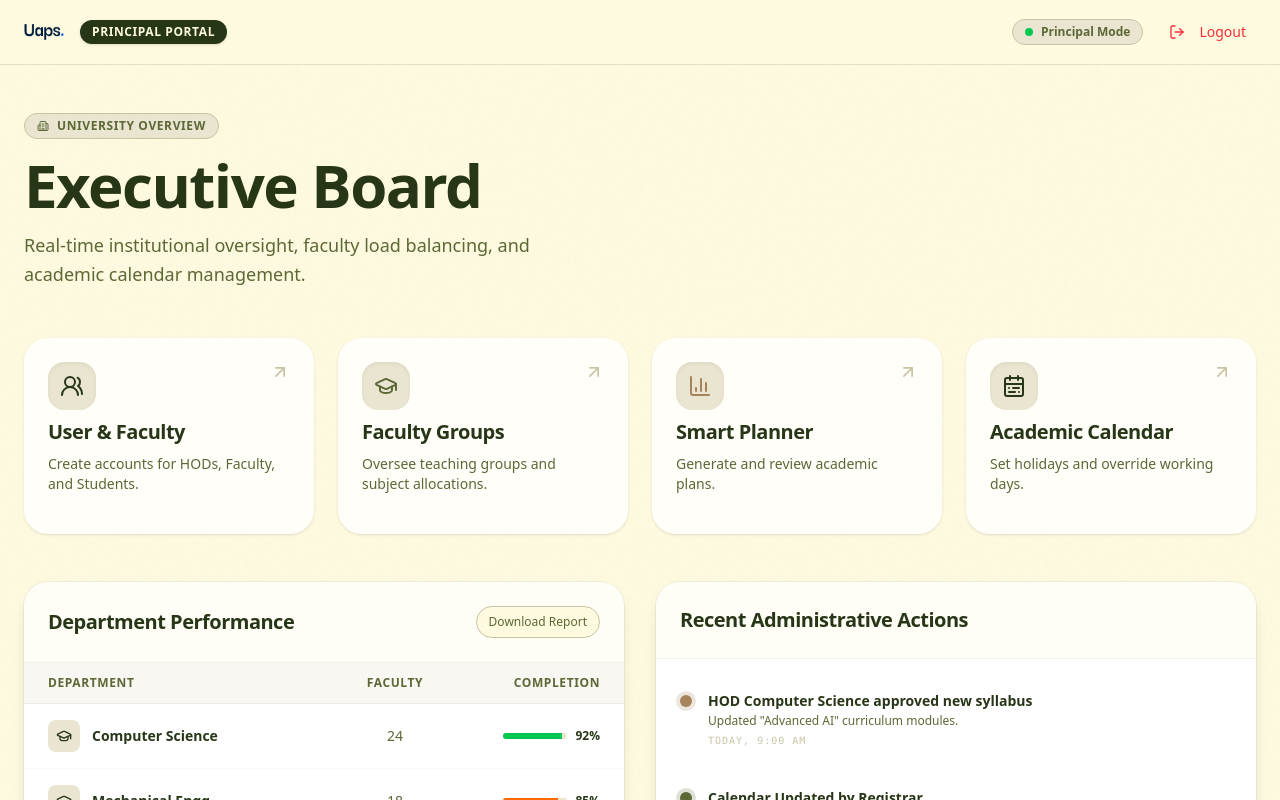
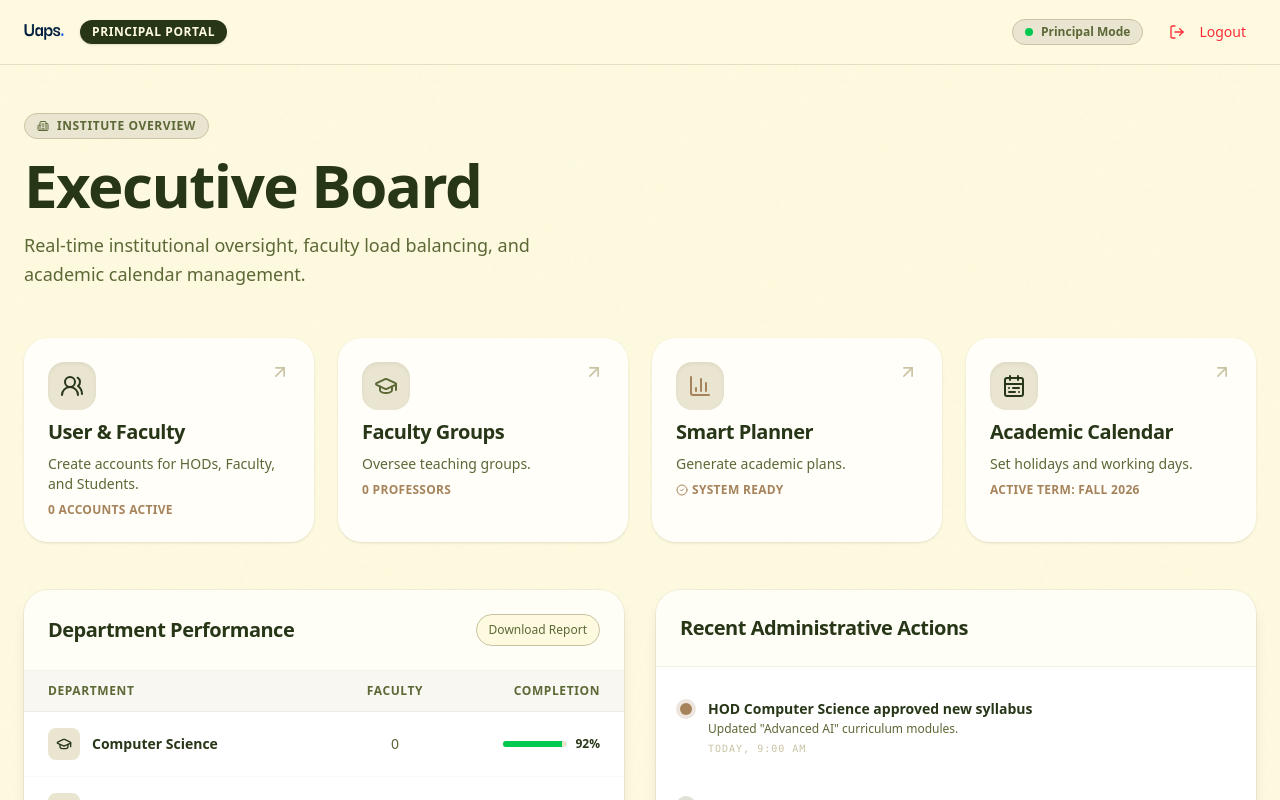
Before and after one commit to ayushmodi001/Faculty_planner, a Next.js app: page /dashboard/principal in a window 1280 px wide. Shown: the top 800 px of the page. Built offline with nearby package versions, Linux system fonts and the light colour scheme; no server answers; the database is empty.

Commit message:
feat: use real data for principal dashboard

```diff
--- a/app/dashboard/principal/page.tsx
+++ b/app/dashboard/principal/page.tsx
@@ -1,16 +1,34 @@
 import Link from 'next/link';
 import { Card, CardContent, CardHeader, CardTitle, Button, SwissHeading, SwissSubHeading, Badge } from '@/components/ui/SwissUI';
-import { ArrowRight, BarChart3, GraduationCap, Users2, TrendingUp, CalendarRange, Building2, MapPin } from 'lucide-react';
+import { ArrowRight, BarChart3, GraduationCap, Users2, TrendingUp, CalendarRange, Building2, MapPin, CheckCircle2 } from 'lucide-react';
 import DashboardLayout from '@/components/layout/DashboardLayout';
+import dbConnect from '@/lib/db';
+import User from '@/models/User';
+import Subject from '@/models/Subject';
 
-export default function PrincipalDashboard() {
+export const dynamic = 'force-dynamic';
+
+async function getPrincipalStats() {
+    await dbConnect();
+    const facultyCount = await User.countDocuments({ role: 'FACULTY' });
+    const studentCount = await User.countDocuments({ role: 'STUDENT' });
+    const hodCount = await User.countDocuments({ role: 'HOD' });
+    const subjectCount = await Subject.countDocuments();
+    const totalUsers = facultyCount + studentCount + hodCount;
+
+    return { facultyCount, studentCount, hodCount, subjectCount, totalUsers };
+}
+
+export default async function PrincipalDashboard() {
+    const { facultyCount, studentCount, hodCount, subjectCount, totalUsers } = await getPrincipalStats();
+
     return (
         <DashboardLayout role="Principal">
             {/* Header Section */}
             <div className="mb-12 max-w-2xl animate-in slide-in-from-bottom-5 duration-500">
                 <div className="inline-flex items-center gap-2 px-3 py-1 rounded-full bg-[#E9E5D0] text-[#5C6836] text-xs font-bold uppercase tracking-wider mb-4 border border-[#C9C3A3]">
                     <Building2 className="w-3 h-3" />
-                    University Overview
+                    Institute Overview
                 </div>
                 <SwissHeading className="text-4xl md:text-6xl mb-4 text-[#283618]">Executive Board</SwissHeading>
                 <p className="text-lg text-[#5C6836] leading-relaxed max-w-xl">
@@ -34,9 +52,12 @@ export default function PrincipalDashboard() {
                             <CardTitle className="text-xl text-[#283618]">User & Faculty</CardTitle>
                         </CardHeader>
                         <CardContent>
-                            <p className="text-sm text-[#5C6836] mb-4 font-medium">
+                            <p className="text-sm text-[#5C6836] mb-2 font-medium">
                                 Create accounts for HODs, Faculty, and Students.
                             </p>
+                            <div className="text-xs font-bold text-[#A6835B] uppercase tracking-wide">
+                                {totalUsers} Accounts Active
+                            </div>
                         </CardContent>
                     </Card>
                 </Link>
@@ -54,9 +75,12 @@ export default function PrincipalDashboard() {
                             <CardTitle className="text-xl text-[#283618]">Faculty Groups</CardTitle>
                         </CardHeader>
                         <CardContent>
-                            <p className="text-sm text-[#5C6836] mb-4 font-medium">
-                                Oversee teaching groups and subject allocations.
+                            <p className="text-sm text-[#5C6836] mb-2 font-medium">
+                                Oversee teaching groups.
                             </p>
+                            <div className="text-xs font-bold text-[#A6835B] uppercase tracking-wide">
+                                {facultyCount} Professors
+                            </div>
                         </CardContent>
                     </Card>
                 </Link>
@@ -74,9 +98,12 @@ export default function PrincipalDashboard() {
                             <CardTitle className="text-xl text-[#283618]">Smart Planner</CardTitle>
                         </CardHeader>
                         <CardContent>
-                            <p className="text-sm text-[#5C6836] mb-4 font-medium">
-                                Generate and review academic plans.
+                            <p className="text-sm text-[#5C6836] mb-2 font-medium">
+                                Generate academic plans.
                             </p>
+                            <div className="text-xs font-bold text-[#A6835B] uppercase tracking-wide flex items-center gap-1">
+                                <CheckCircle2 className="w-3 h-3" /> System Ready
+                            </div>
                         </CardContent>
                     </Card>
                 </Link>
@@ -94,9 +121,12 @@ export default function PrincipalDashboard() {
                             <CardTitle className="text-xl text-[#283618]">Academic Calendar</CardTitle>
                         </CardHeader>
                         <CardContent>
-                            <p className="text-sm text-[#5C6836] mb-4 font-medium">
-                                Set holidays and override working days.
+                            <p className="text-sm text-[#5C6836] mb-2 font-medium">
+                                Set holidays and working days.
                             </p>
+                            <div className="text-xs font-bold text-[#A6835B] uppercase tracking-wide">
+                                Active Term: Fall 2026
+                            </div>
                         </CardContent>
                     </Card>
                 </Link>
@@ -108,7 +138,7 @@ export default function PrincipalDashboard() {
                     <CardHeader className="border-b border-[#C9C3A3]/20 bg-[#FEFAE0]/30">
                         <div className="flex justify-between items-center">
                             <SwissHeading className="text-xl text-[#283618]">Department Performance</SwissHeading>
-                            <Button variant="outline" size="sm" className="rounded-full border-[#C9C3A3] text-[#5C6836] hover:bg-[#283618] hover:text-[#FEFAE0] text-xs">Download Report</Button>
+                            <Button variant="outline" size="sm" className="rounded-full border-[#C9C3A3] text-[#5C6836] hover:bg-[#283618] hover:text-[#FEFAE0] text-xs transition-colors">Download Report</Button>
                         </div>
                     </CardHeader>
                     <div className="p-0">
@@ -118,7 +148,7 @@ export default function PrincipalDashboard() {
                             <div className="col-span-3 text-right">Completion</div>
                         </div>
                         {[
-                            { name: "Computer Science", faculty: 24, progress: 92, bg: "bg-green-500" },
+                            { name: "Computer Science", faculty: facultyCount, progress: 92, bg: "bg-green-500" },
                             { name: "Mechanical Engg.", faculty: 18, progress: 85, bg: "bg-orange-500" },
                             { name: "Electrical Engg.", faculty: 20, progress: 88, bg: "bg-blue-500" },
                             { name: "Civil Engineering", faculty: 16, progress: 78, bg: "bg-red-500" },
@@ -149,7 +179,7 @@ export default function PrincipalDashboard() {
                         </div>
                     </CardHeader>
                     <CardContent className="space-y-6 pt-6">
-                        <div className="flex gap-4 group p-2 hover:bg-[#FEFAE0]/50 rounded-xl transition-colors -mx-2">
+                        <div className="flex gap-4 group p-2 hover:bg-[#FEFAE0]/50 rounded-xl transition-colors -mx-2 cursor-default">
                             <div className="mt-1">
                                 <div className="w-3 h-3 rounded-full bg-[#A6835B] ring-4 ring-[#A6835B]/20 group-hover:ring-[#A6835B]/40 transition-all"></div>
                             </div>
@@ -159,7 +189,7 @@ export default function PrincipalDashboard() {
                                 <p className="text-[10px] text-[#C9C3A3] mt-1 font-mono uppercase tracking-widest">Today, 9:00 AM</p>
                             </div>
                         </div>
-                        <div className="flex gap-4 group p-2 hover:bg-[#FEFAE0]/50 rounded-xl transition-colors -mx-2">
+                        <div className="flex gap-4 group p-2 hover:bg-[#FEFAE0]/50 rounded-xl transition-colors -mx-2 cursor-default">
                             <div className="mt-1">
                                 <div className="w-3 h-3 rounded-full bg-[#5C6836] ring-4 ring-[#5C6836]/20 group-hover:ring-[#5C6836]/40 transition-all"></div>
                             </div>
@@ -169,7 +199,7 @@ export default function PrincipalDashboard() {
                                 <p className="text-[10px] text-[#C9C3A3] mt-1 font-mono uppercase tracking-widest">Yesterday</p>
                             </div>
                         </div>
-                        <div className="flex gap-4 group p-2 hover:bg-[#FEFAE0]/50 rounded-xl transition-colors -mx-2">
+                        <div className="flex gap-4 group p-2 hover:bg-[#FEFAE0]/50 rounded-xl transition-colors -mx-2 cursor-default">
                             <div className="mt-1">
                                 <div className="w-3 h-3 rounded-full bg-[#BC4749] ring-4 ring-[#BC4749]/20 group-hover:ring-[#BC4749]/40 transition-all"></div>
                             </div>
```
